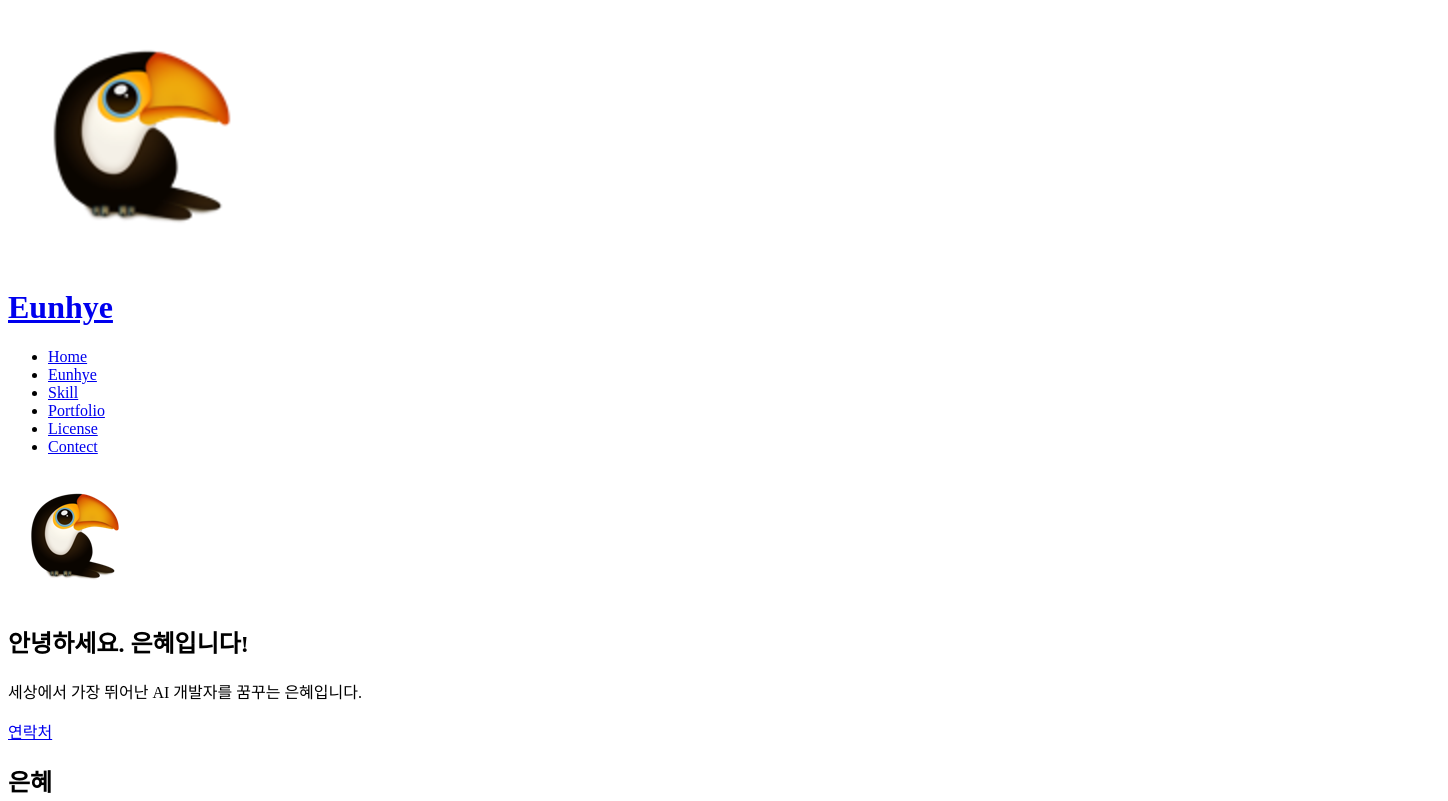
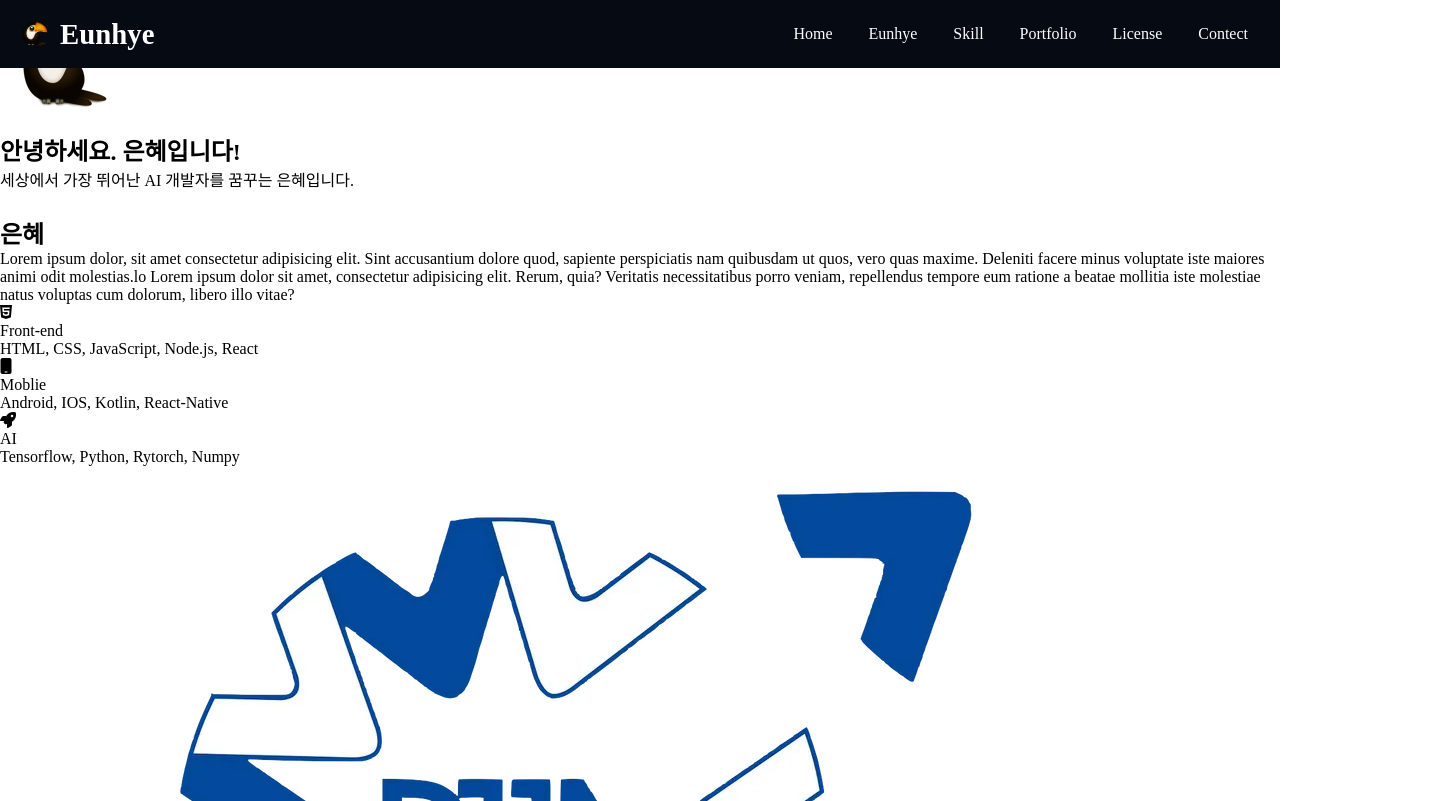
Before and after one commit to eunhae2004/eunhae2004.github.io, a plain HTML site: page index.html in a window 1280 px wide. Shown: the top 801 px of the page, 1448 px wide, since content can reach past the window. Drawn offline with Linux system fonts and the light colour scheme; a web font is replaced by a local one.

Commit message:
CSS 세팅완료

```diff
--- a/CSS/style.css
+++ b/CSS/style.css
@@ -7,3 +7,110 @@
 }
 
 @import url("//fonts.googleapis.com/earlyaccess/notosanskr.css");
+
+/* Global 변수 */
+:root {
+  --color-primary: var(--color-black);
+  --color-primary-variant: var(--color-gray);
+  --color-accent: var(--color-blue);
+  --color-accent-variant: var(--color-orange);
+  --color-text: var(--color-white);
+
+  /* colors */
+  --color-white: #fff;
+  --color-black: #050a13;
+  --color-blue: #03e8f9;
+  --color-orange: #fd6413;
+  --color-gray: #1b1e26;
+
+  /* size */
+  --size-max-width: 1200px;
+}
+
+* {
+  box-sizing: border-box;
+}
+
+body {
+  font-family: "Pretendard-Regular";
+  margin: 0;
+}
+
+h1,
+h2,
+h3,
+p,
+ul {
+  margin: 0;
+}
+ul {
+  list-style: none;
+  padding: 0;
+}
+a {
+  text-decoration: none;
+  color: var(--color-text);
+}
+button {
+  background-color: transparent; /* 요소의 배경색을 투명하게 */
+  outline: 0;
+  border: 0t;
+}
+button:focus {
+  outline: 1px solid var(--color-accent);
+}
+.section {
+  padding: 4rem;
+  text-align: center;
+}
+.max-container {
+  max-width: var(--size-max-width);
+  margin: auto;
+}
+.title {
+  font-size: 2.5rem;
+  margin: 1rem 0;
+}
+.description {
+  font-size: 1.5rem;
+  margin: 0.5rem 0;
+}
+
+/* header */
+.header {
+  background-color: var(--color-primary);
+  position: fixed;
+  top: 0;
+  width: 100%;
+  padding: 1rem;
+  display: flex;
+  justify-content: space-between;
+  align-items: center;
+  z-index: 1;
+}
+.header__logo {
+  display: flex;
+  align-items: center;
+  gap: 8px;
+}
+.header__logo__img {
+  width: 36px;
+  height: 36px;
+}
+.header__logo__title {
+  font-size: 1.8rem;
+}
+.header__menu {
+  display: flex;
+  gap: 4px;
+}
+.header__menu__item {
+  padding: 8px 16px;
+}
+.header__menu__item:hover {
+  border-bottom: 1px solid var(--color-accent);
+}
+.header__menu__item:active {
+  border: 1px solid var(--color-accent);
+  border-radius: 4px;
+}
--- a/index.html
+++ b/index.html
@@ -41,19 +41,19 @@
   </head>
   <body>
     <!-- Header 시작 -->
-    <header>
-      <div>
-        <img src="./images/Eunhye.ico" alt="Logo" />
-        <h1><a href="#Home">Eunhye</a></h1>
+    <header class="header">
+      <div class="header__logo">
+        <img class="header__logo__img" src="./images/Eunhye.ico" alt="Logo" />
+        <h1 class="header__logo__title"><a href="#Home">Eunhye</a></h1>
       </div>
-      <nav>
-        <ul>
-          <li><a href="#Home">Home</a></li>
-          <li><a href="#About">Eunhye</a></li>
-          <li><a href="#Skill">Skill</a></li>
-          <li><a href="#Work">Portfolio</a></li>
-          <li><a href="#Licence">License</a></li>
-          <li><a href="#Contact">Contect</a></li>
+      <nav class="header__nav">
+        <ul class="header__menu">
+          <li><a href="#Home" class="header__menu__item active">Home</a></li>
+          <li><a href="#About" class="header__menu__item">Eunhye</a></li>
+          <li><a href="#Skill" class="header__menu__item">Skill</a></li>
+          <li><a href="#Work" class="header__menu__item">Portfolio</a></li>
+          <li><a href="#Licence" class="header__menu__item">License</a></li>
+          <li><a href="#Contact" class="header__menu__item">Contect</a></li>
         </ul>
       </nav>
     </header>
@@ -333,7 +333,7 @@
 
       <!-- Arrow Up -->
        <aside>
-        <a href="#home" title="위로">
+        <a href="#Home" title="위로">
             <i class="fa-solid fa-arrow-up"></i>
         </a>
        </aside>
```
